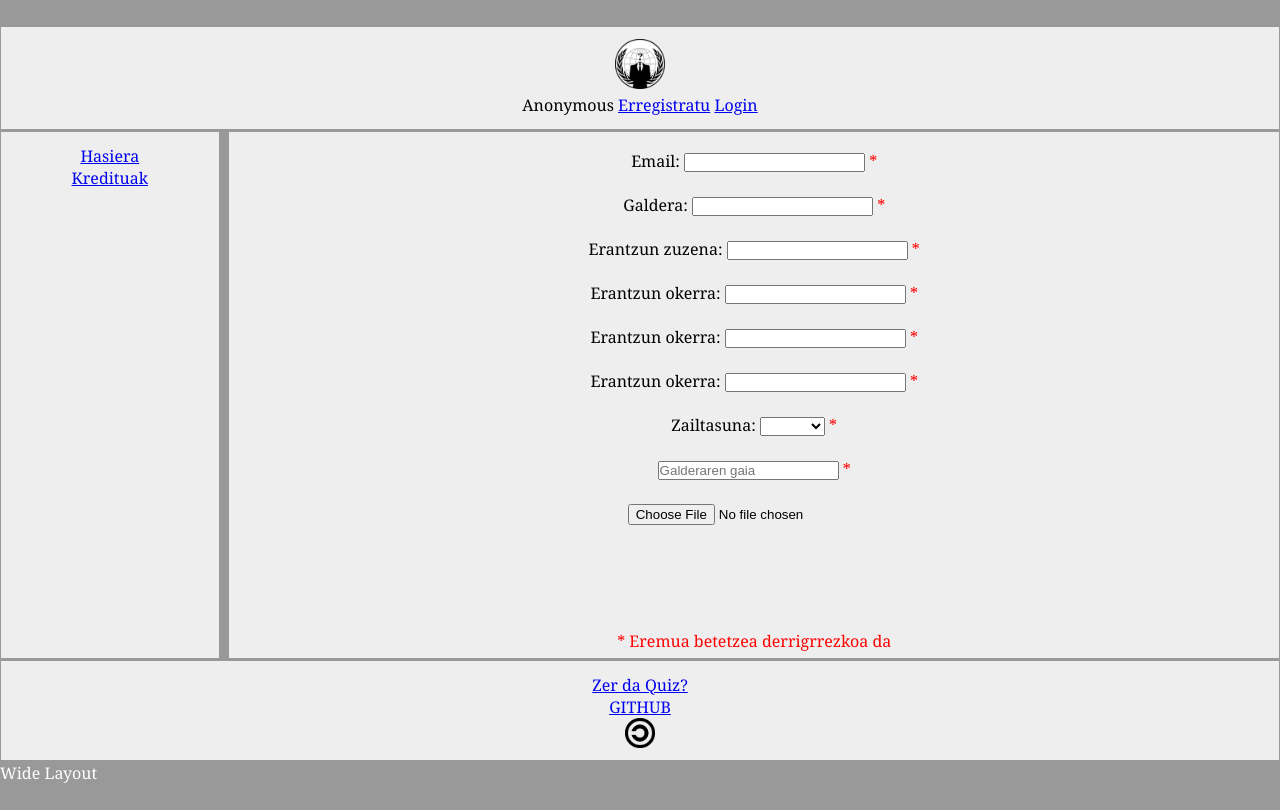
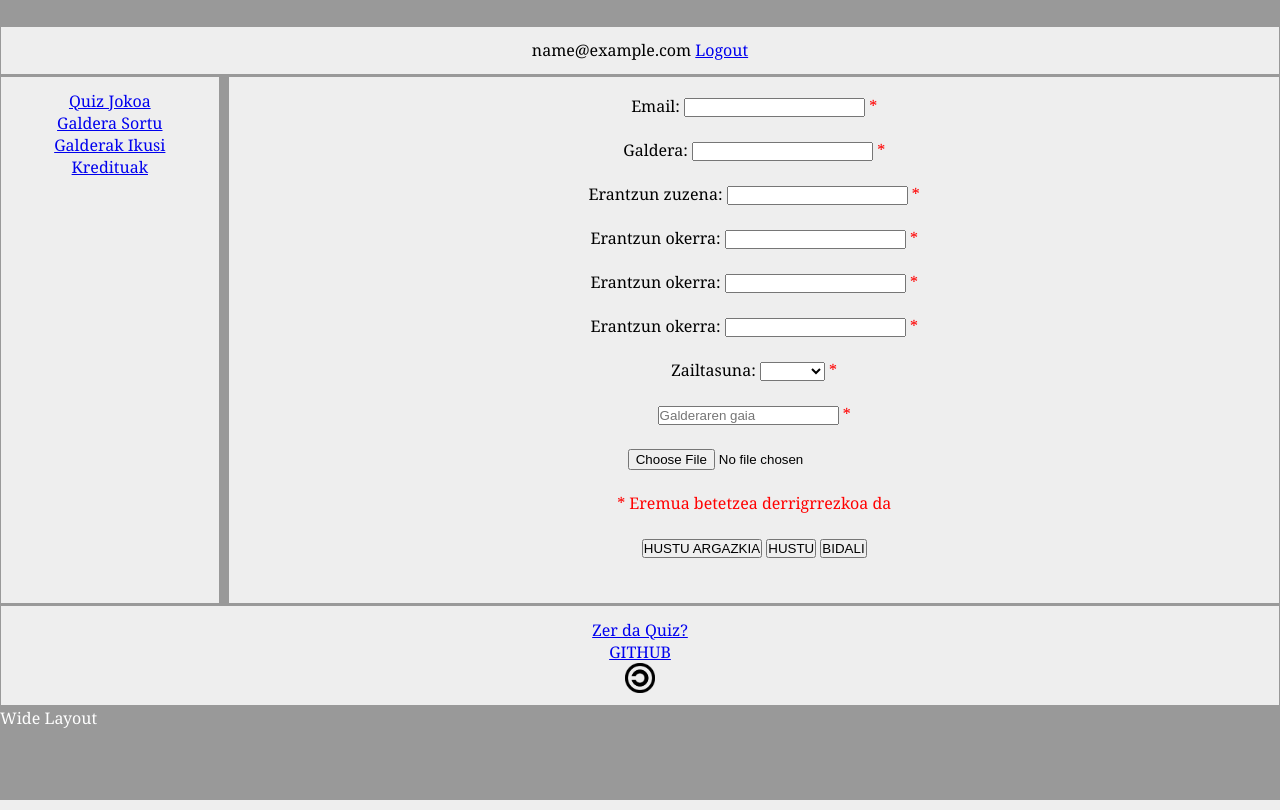
Before and after one commit to Azkunaga/PKE, a PHP site: page /QuestionFormWithImage.php in a window 1280 px wide. Run offline with PHP 8.4, Linux system fonts and the light colour scheme; the visitor is signed in with stand-in values (Sample User, id 1); data that the repository does not hold is empty.

Commit message:
fitxategiak aldatuta

```diff
--- a/js/ShowImageInForm.js
+++ b/js/ShowImageInForm.js
@@ -4,9 +4,9 @@ var loadFile = function(event) {
 
 	var img=	document.getElementById("img").value;
 	if(img==''){
-		document.getElementById("output").style.visibility="hidden";
+		document.getElementById("output").style="display:none";
 	}else{
-		document.getElementById("output").style.visibility="visible";
+		document.getElementById("output").style="display:block";
 
 	}
 
@@ -14,5 +14,5 @@ var loadFile = function(event) {
 
 function ezabatuArgazkia(){
 	document.getElementById("img").value='';
-	document.getElementById("output").style.visibility="hidden";
+	document.getElementById("output").style="display:none";
 }
--- a/php/Menus.php
+++ b/php/Menus.php
@@ -28,23 +28,14 @@
 
 <nav class='main' id='n1' role='navigation'>
   <?php
-  echo "<span><a href='Layout.php'>Hasiera</a></span>";
-  //echo "<span><a href='QuestionFormWithImage.php'>Sortu galderak</a></span>";
-  echo "<span><a href='Credits.php'>Kredituak</a></span>";
+  echo "<span><a href='Layout.php'>Quiz Jokoa</a></span>";
 
   if(isset($_SESSION['email'])){
-    if ($_SESSION['erabMota']=="ikaslea"){
-      echo "<span><a href='HandlingQuizesAjax.php'>Kudeatu galderak</a></span>";
-    }else if($_SESSION['email']=="admin@ehu.es"){
-      echo "<span><a href='HandlingAccounts.php'>Kudeatu erabiltzaileak</a></span>";
-    }else if($_SESSION['erabMota']=="irakaslea") {
-      echo "<span><a href='HandlingQuizesAjax.php'>Kudeatu galderak</a></span>";
-      echo "<span><a href='IsVip.php'>VIPa al da?</a></span>";
-      echo "<span><a href='AddVip.php'>VIPa gehitu</a></span>";
-      echo "<span><a href='DeleteVip.php'>VIPa ezabatu</a></span>";
-      echo "<span><a href='ShowVips.php'>VIP zerrenda</a></span>";
-    }
+      echo "<span><a href='QuestionFormWithImage.php'>Galdera Sortu</a></span>";
+      echo "<span><a href='ShowQuestionsWithImage.php'>Galderak Ikusi</a></span>";
   }
+
+  echo "<span><a href='Credits.php'>Kredituak</a></span>";
 
   ?>
 </nav>
--- a/php/QuestionFormWithImage.php
+++ b/php/QuestionFormWithImage.php
@@ -1,5 +1,6 @@
 <!DOCTYPE html>
 <html>
+<?php include 'Segurtasuna.php'?>
 <head>
   <?php include '../html/Head.html'?>
   <style type="text/css">
@@ -45,7 +46,7 @@
       		<option value="3">Handia</option>
         </select><span class="derrigorrezkoa"> *</span><br><br>
         <input type="text" id="gaia" name="gaia" placeholder="Galderaren gaia"><span class="derrigorrezkoa"> *</span><br><br>
-        <input type="file" id="img" name="img" accept="image/*" onchange="loadFile(event)"><br>
+        <input type="file" id="img" name="img" accept="image/*" onchange="loadFile(event)"><br><br>
 		    <img id="output" height="100" />
         <p class="derrigorrezkoa">* Eremua betetzea derrigrrezkoa da</p><br>
         <input type="button" id="hustu_img" value="HUSTU ARGAZKIA" onclick="ezabatuArgazkia()">
--- a/php/ShowQuestionsWithImage.php
+++ b/php/ShowQuestionsWithImage.php
@@ -1,4 +1,5 @@
 <!DOCTYPE html>
+<?php include 'Segurtasuna.php'?>
 <html>
 <head>
   <?php include '../html/Head.html'?>
--- a/styles/Style.css
+++ b/styles/Style.css
@@ -14,3 +14,13 @@ nav span             				{ margin: 0px 10px 0px 0px;
 						display: inline-block;}
 
 #ErrorMsgs          		 { color: #f61; font-size: smaler}
+
+#output{
+	display: none;
+	margin: 0 auto;
+	height: 150px;
+}
+
+.derrigorrezkoa{
+	color: red;
+}
--- a/xml/UserCounter.xml
+++ b/xml/UserCounter.xml
@@ -1,2 +1,2 @@
 <?xml version="1.0"?>
-<kontagailua><balioa>0</balioa></kontagailua>
+<kontagailua><balioa>1</balioa></kontagailua>
```
Also changed, not shown: php/LogIn.php (+1 -7 lines).
